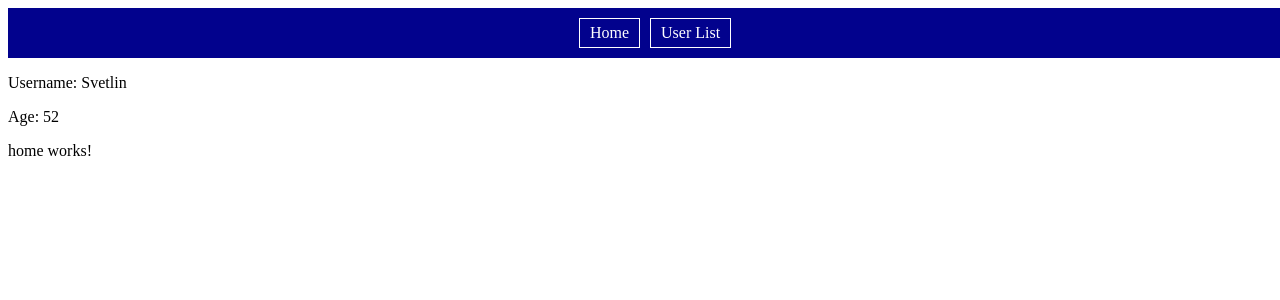
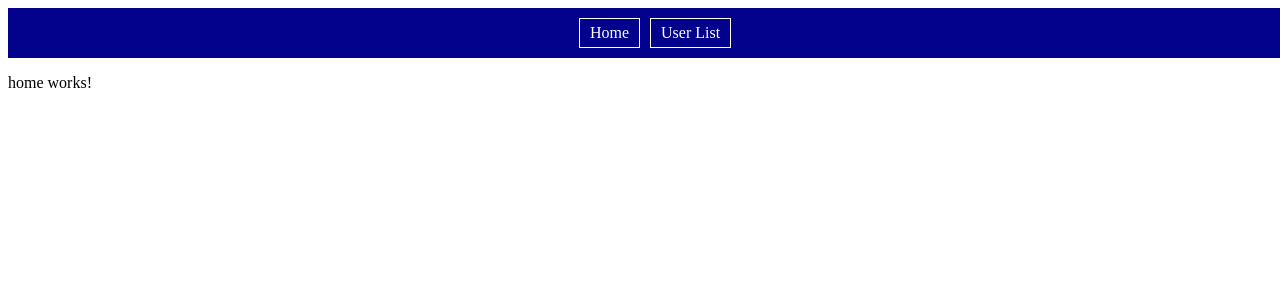
Before and after one commit to SvetlinGG/Angular-DI-Services, an Angular app in the folder demo-standalone/: page / in a window 1280 px wide. Shown: the top 300 px of the page. Built offline with nearby package versions, Linux system fonts and the light colour scheme.

Commit message:
setup basic components

```diff
--- a/demo-standalone/src/app/app.component.html
+++ b/demo-standalone/src/app/app.component.html
@@ -13,6 +13,6 @@
 
 <router-outlet /> -->
 
-<app-navigation-bar [userName]="name" [userAge]="age" />
+<app-navigation-bar />
 
 <router-outlet />
--- a/demo-standalone/src/app/app.component.ts
+++ b/demo-standalone/src/app/app.component.ts
@@ -11,7 +11,7 @@ import { UsersComponent } from './users/users.component';
   templateUrl: './app.component.html',
   styleUrl: './app.component.css'
 })
-export class AppComponent implements OnInit {
+export class AppComponent{
   // title = 'demo-standalone';
   // counter = signal(0);
 
@@ -31,12 +31,7 @@ export class AppComponent implements OnInit {
   //   const input = event.target as HTMLInputElement;
   //   this.count.set(parseInt(input.value));
   // }
-  @Output() name = 'Svetlin';
-  @Output() age = 52
 
-  ngOnInit(): void {
-
-  }
 
 }
 //bootstrapApplication(AppComponent)
--- a/demo-standalone/src/app/navigation-bar/navigation-bar.component.html
+++ b/demo-standalone/src/app/navigation-bar/navigation-bar.component.html
@@ -2,6 +2,3 @@
     <div class="nav-btn" routerLink="/">Home</div>
     <div class="nav-btn" routerLink="/users">User List</div>
 </div>
-
-<p>Username: {{userName}}</p>
-<p>Age: {{userAge}}</p>
--- a/demo-standalone/src/app/navigation-bar/navigation-bar.component.ts
+++ b/demo-standalone/src/app/navigation-bar/navigation-bar.component.ts
@@ -8,17 +8,8 @@ import { RouterLink } from '@angular/router';
   templateUrl: './navigation-bar.component.html',
   styleUrl: './navigation-bar.component.css'
 })
-export class NavigationBarComponent implements OnInit {
+export class NavigationBarComponent {
 
-  @Input() userName: string;
-  @Input() userAge: number;
-  constructor(){
-
-  }
-
-  ngOnInit(): void {
-
-  }
 
 
 }
```
